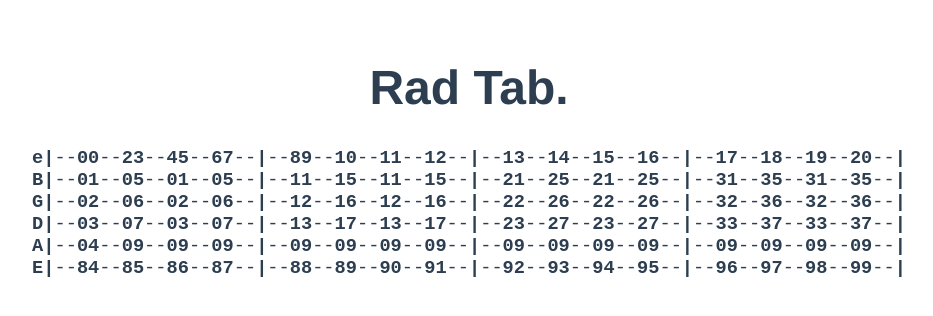
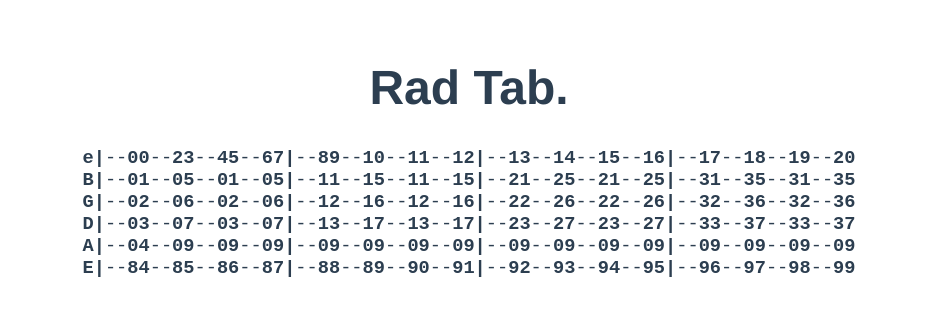
Before and after one commit to benjamin-warner/FabulousTabulous, a Vue app: page / in a window 1280 px wide. Shown: the top 316 px of the page, without its empty margins (171-1104 px from the left). Built offline with nearby package versions, Linux system fonts and the light colour scheme.

Commit message:
Optimizations

```diff
--- a/src/components/Bar.vue
+++ b/src/components/Bar.vue
@@ -3,7 +3,7 @@
     <div class="bar-block" v-for="(beat, beatKey) in barData.beats" :key="beatKey">
       <div class="bar-block">
         <div v-for="(string, stringKey) in tuning" :key="stringKey">
-         {{spacer}}
+         <span v-if="beatKey === 0"><strong>|</strong></span>{{spacer}}
         </div>
       </div>
       <div class="beat bar-block">
@@ -12,11 +12,6 @@
         </div>
       </div>
     </div>
-    <div class="bar-block">
-          <div v-for="(string, stringKey) in tuning" :key="stringKey">
-          {{spacer}}
-        </div>
-      </div>
   </div>
 </template>
 
--- a/src/components/Measure.vue
+++ b/src/components/Measure.vue
@@ -2,16 +2,11 @@
   <div class="measure">
     <div class="tuning">
       <div v-for="(tune, tuneKey) in tab.tuning" :key="tuneKey">
-        <strong>{{tune}}|</strong>
+        <strong>{{tune}}</strong>
       </div>
     </div>
     <span v-for="(bar, barKey) in tab.bars" :key="barKey">
       <BarComponent :barData="bar" :tuning="tab.tuning" :spacer="spacer"/>
-      <div class="bar-block">
-        <div v-for="(tune, tuneKey) in tab.tuning" :key="tuneKey">
-          <strong>|</strong>
-        </div>
-      </div>
     </span>
   </div>
 </template>
```
